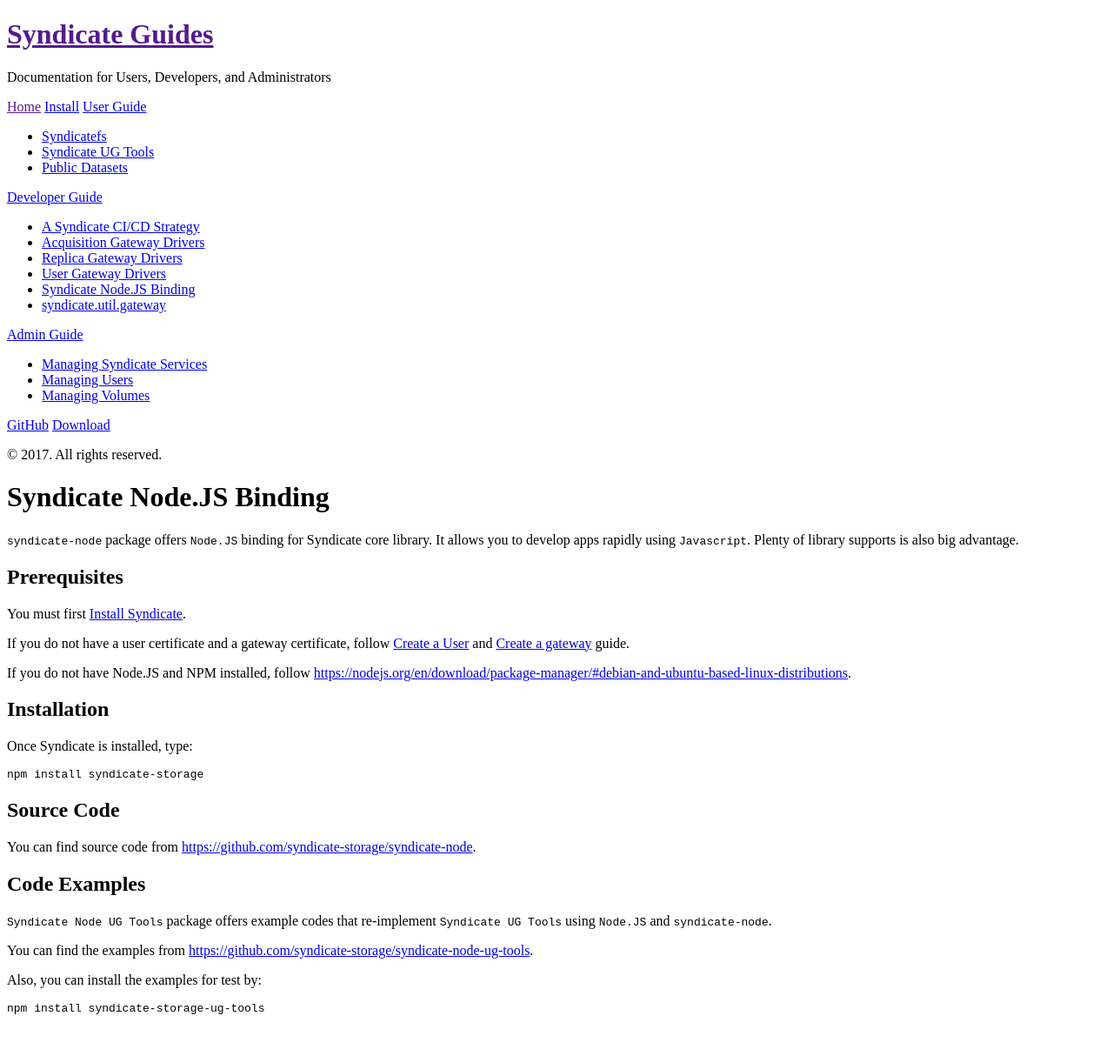
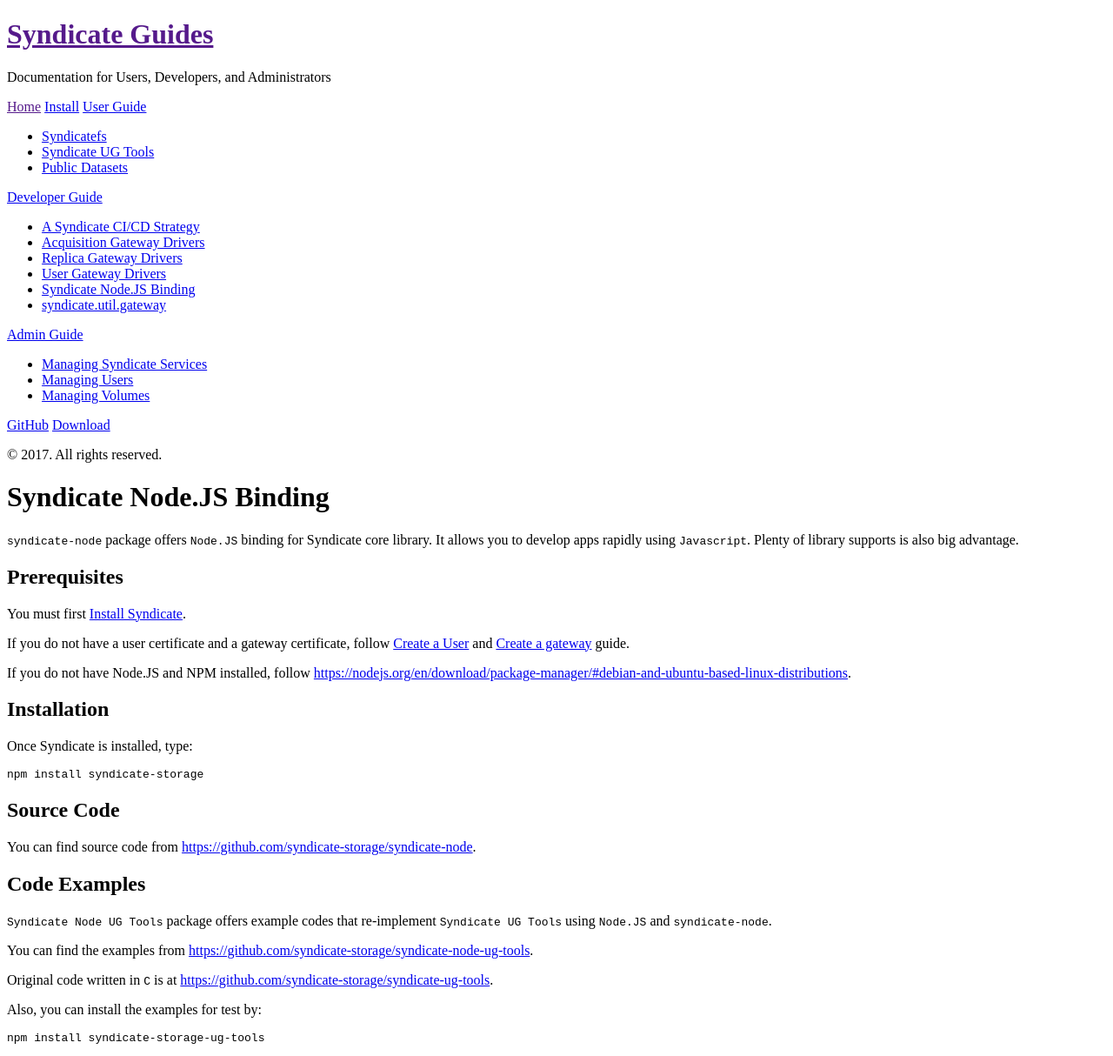
Before and after one commit to syndicate-storage/syndicate-storage.github.io, a Jekyll site: the page built from _developer/syndicate-nodejs.md, in a window 1280 px wide. Shown: the whole page at 87% size. Built offline with Jekyll 4.4.1, drawn with Linux system fonts in a browser that asks for light colours; nearby versions of some CDN libraries; library files that are not in the unit come from our copies; before the commit the page ends 1180 px from its top, so only the background shows below that.

Commit message:
Add a link to syndicate ug tools github repo.

````diff
--- a/_developer/syndicate-nodejs.md
+++ b/_developer/syndicate-nodejs.md
@@ -36,6 +36,8 @@ You can find source code from [https://github.com/syndicate-storage/syndicate-no
 
 You can find the examples from [https://github.com/syndicate-storage/syndicate-node-ug-tools](https://github.com/syndicate-storage/syndicate-node-ug-tools).
 
+Original code written in `C` is at [https://github.com/syndicate-storage/syndicate-ug-tools](https://github.com/syndicate-storage/syndicate-ug-tools).
+
 Also, you can install the examples for test by:
 ```
 npm install syndicate-storage-ug-tools
````
